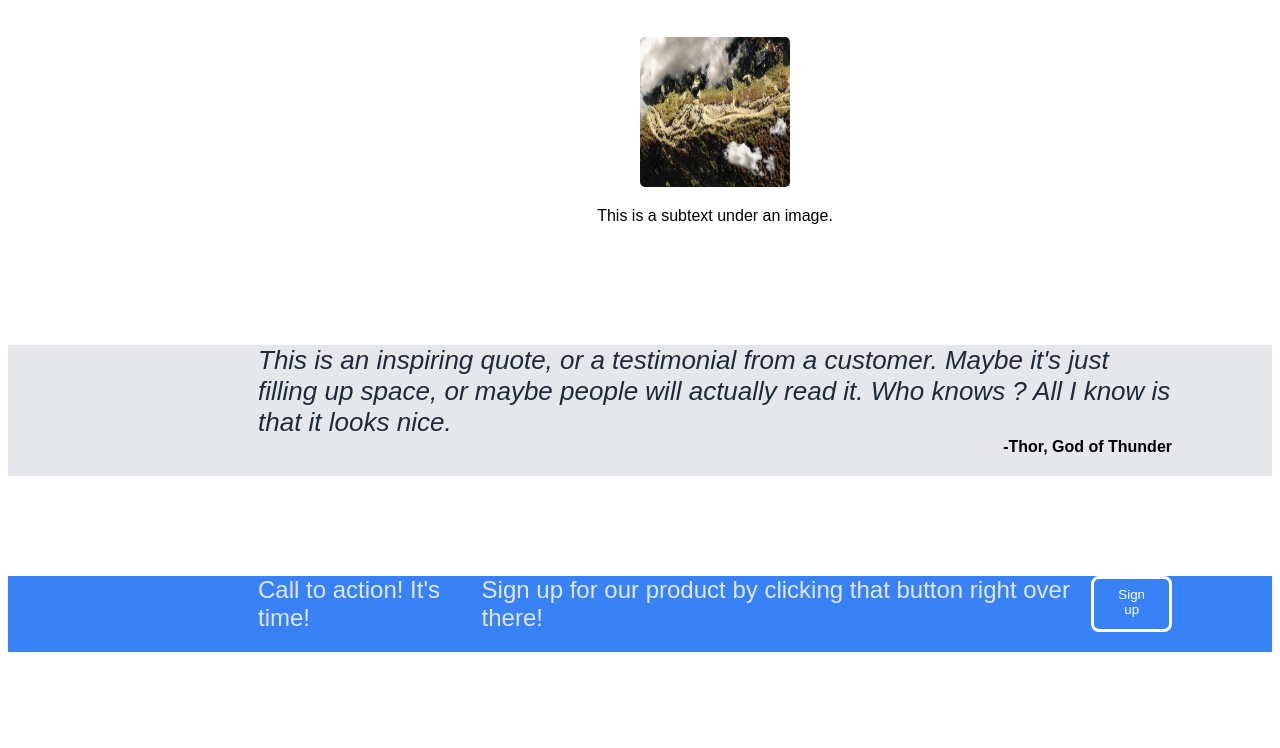
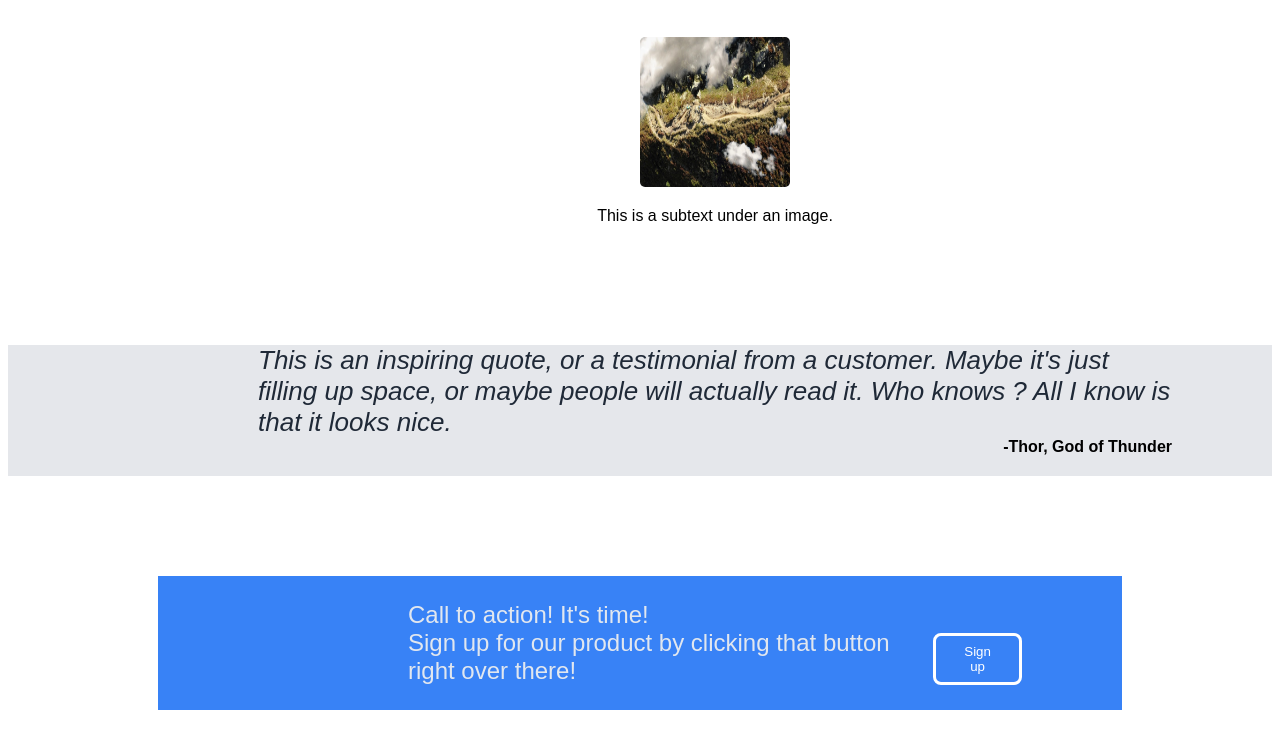
Before and after one commit to florinmahaleanu/primo, a plain HTML site: page index.html in a window 1280 px wide. Shown: the part 696-1444 px from the top of the page. Before the commit the page ends 1356 px from the top, so only its background shows below. Drawn offline with Linux system fonts and the light colour scheme.

Commit message:
one left

```diff
--- a/style.css
+++ b/style.css
@@ -145,33 +145,29 @@ text-align: right;
     padding-bottom: 20px;
 }
 .call {
+    margin: 100px 150px;
     margin-top: 100px;
+    margin-left: 150px;
+    margin-right: 150px;
     background: #3882F6;
-    padding-left: 250px;
-    padding-right: 100px;
-    padding-bottom: 20px;
+    padding: 25px 100px 25px 250px;
     color: #eeee;
     font-size: 24px;
+    display: flex;
+    flex: 1;
+    justify-content: center;
+    align-items: flex-end;
+    gap: 20px;
+}
+
+.call-text {
+    display: flex;
+    flex-direction: column;
+    justify-content: center;
+    align-content: center;
 }
 
 .not {
     border-style: solid;
     border-color: white;
-    display: flex;
-    flex: 1;
 }
-
-.call-text {
-    display: flex;
-    justify-content: flex-start;
-}
-
-.call-text {
-    display: flex;
-    align-items: flex-start;
-    justify-content: space-between;
-}
-
-.call {
-    display: flex;
-}
```
